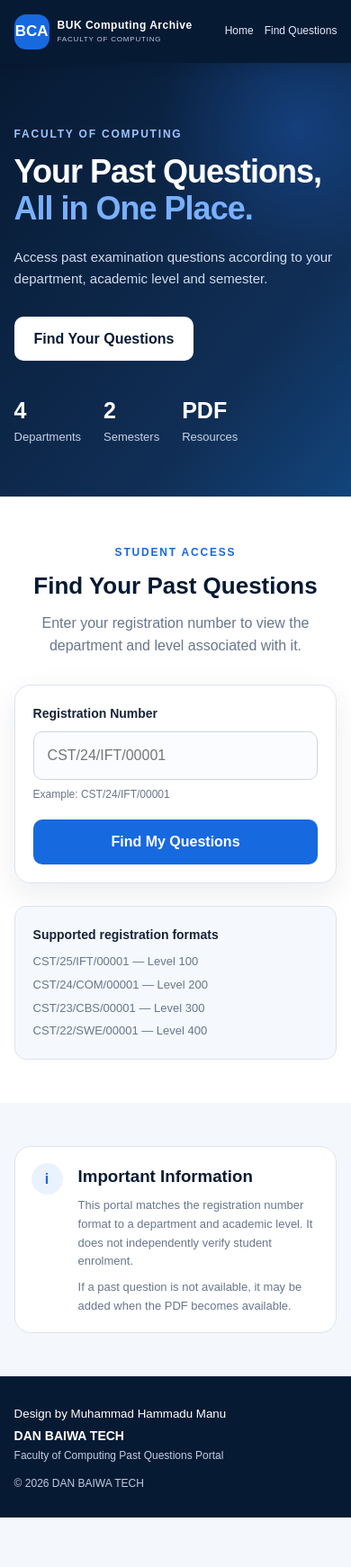
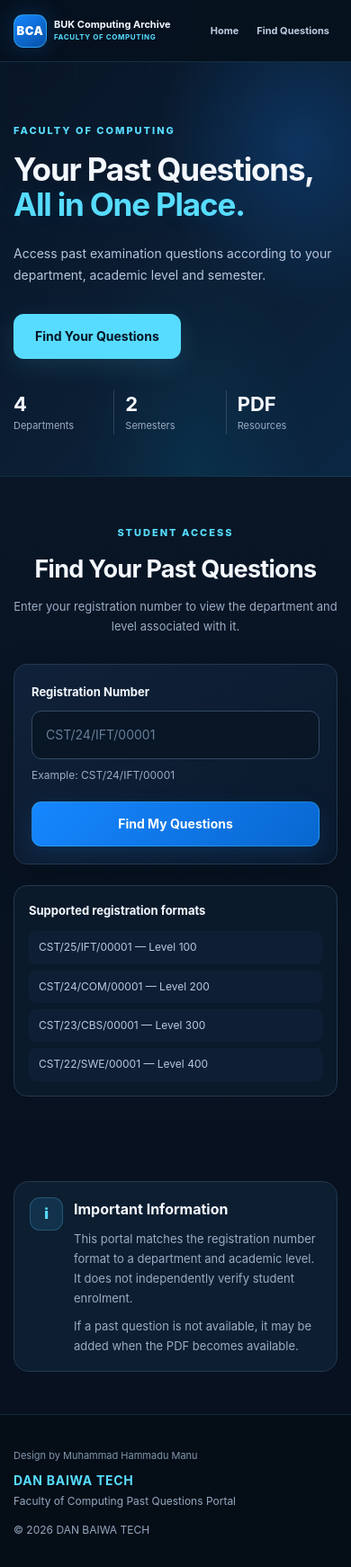
Before and after one commit to muhammadshareep87-lab/buk-computing-archive, a website: page index.html in a window 390 px wide. Shown: the whole page at 90% size. Before the commit the page ends 1687 px from the top, so only its background shows below. Drawn offline with Linux system fonts and the light colour scheme.

Commit message:
Refactor CSS styles and update variables
Updated CSS variables and styles for various elements including header, buttons, and sections. Improved responsiveness and accessibility features.

```diff
--- a/style.css
+++ b/style.css
@@ -1,17 +1,20 @@
 
 :root {
-    --navy: #071a33;
-    --navy-light: #102b4e;
-    --blue: #1769e0;
-    --blue-hover: #0d55bd;
-    --light-blue: #eaf2ff;
-    --white: #ffffff;
-    --background: #f4f7fc;
-    --text: #172337;
-    --muted: #68778c;
-    --border: #dce4ef;
-    --green: #16804a;
-    --shadow: 0 12px 35px rgba(7, 26, 51, 0.08);
+    --navy: #07111f;
+    --navy-light: #0c1b2e;
+    --surface: #102239;
+    --surface-hover: #152b43;
+    --blue: #1687ff;
+    --blue-hover: #0873e5;
+    --cyan: #57dcff;
+    --light-blue: #132e49;
+    --white: #f4f8ff;
+    --background: #07111f;
+    --text: #e7eef9;
+    --muted: #9aacc3;
+    --border: #243951;
+    --green: #42d392;
+    --shadow: 0 18px 45px rgba(0, 0, 0, 0.22);
     --radius: 18px;
 }
 
@@ -23,14 +26,17 @@
 
 html {
     scroll-behavior: smooth;
-    scroll-padding-top: 90px;
+    scroll-padding-top: 100px;
 }
 
 body {
-    font-family: Arial, Helvetica, sans-serif;
-    background: var(--background);
+    font-family: Inter, "Segoe UI", Arial, sans-serif;
+    background:
+        radial-gradient(ellipse at 10% 5%, rgba(22, 135, 255, 0.08), transparent 35%),
+        var(--background);
     color: var(--text);
-    line-height: 1.6;
+    line-height: 1.7;
+    min-height: 100vh;
 }
 
 a {
@@ -48,26 +54,36 @@ a {
     -webkit-tap-highlight-color: transparent;
 }
 
+a:focus-visible,
+button:focus-visible,
+input:focus-visible {
+    outline: 2px solid var(--cyan);
+    outline-offset: 4px;
+}
+
 .container {
     width: min(1120px, 92%);
-    margin: 0 auto;
+    margin-inline: auto;
 }
 
 .narrow-container {
     max-width: 680px;
 }
 
+/* HEADER */
+
 .site-header {
     position: sticky;
     top: 0;
     z-index: 100;
-    background: var(--navy);
-    color: var(--white);
-    box-shadow: 0 3px 16px rgba(0, 0, 0, 0.12);
+    background: rgba(7, 17, 31, 0.94);
+    border-bottom: 1px solid rgba(87, 220, 255, 0.14);
+    backdrop-filter: blur(18px);
+    -webkit-backdrop-filter: blur(18px);
 }
 
 .header-content {
-    min-height: 78px;
+    min-height: 82px;
     display: flex;
     justify-content: space-between;
     align-items: center;
@@ -77,19 +93,24 @@ a {
 .brand {
     display: flex;
     align-items: center;
-    gap: 12px;
+    gap: 13px;
+    min-width: 0;
 }
 
 .brand-mark {
-    width: 46px;
-    height: 46px;
-    border-radius: 13px;
+    width: 48px;
+    height: 48px;
+    flex-shrink: 0;
     display: grid;
     place-items: center;
-    background: var(--blue);
+    border: 1px solid rgba(87, 220, 255, 0.4);
+    border-radius: 14px;
+    background: linear-gradient(145deg, #1687ff, #0750a7);
+    box-shadow: 0 0 24px rgba(22, 135, 255, 0.22);
     color: white;
-    font-weight: 800;
-    font-size: 17px;
+    font-size: 16px;
+    font-weight: 900;
+    letter-spacing: 0.5px;
 }
 
 .brand strong,
@@ -98,39 +119,71 @@ a {
 }
 
 .brand strong {
+    color: var(--white);
     font-size: 15px;
-    letter-spacing: 0.5px;
+    line-height: 1.5;
+    letter-spacing: 0.2px;
 }
 
 .brand small {
-    color: #b9c9df;
+    color: var(--cyan);
     font-size: 10px;
-    letter-spacing: 1.3px;
+    font-weight: 700;
+    letter-spacing: 1.5px;
 }
 
 .main-nav {
     display: flex;
     align-items: center;
-    gap: 24px;
+    gap: 10px;
 }
 
 .main-nav a {
-    color: #e1eafa;
-    font-size: 14px;
-    transition: color 0.2s ease;
+    display: inline-flex;
+    align-items: center;
+    justify-content: center;
+    min-height: 42px;
+    padding: 9px 14px;
+    border: 1px solid transparent;
+    border-radius: 10px;
+    color: #bdcce0;
+    font-size: 13px;
+    font-weight: 650;
+    transition: 0.2s ease;
 }
 
 .main-nav a:hover {
-    color: white;
+    color: var(--cyan);
+    background: var(--surface);
+    border-color: var(--border);
 }
 
+/* HERO */
+
 .hero {
-    color: white;
+    position: relative;
+    isolation: isolate;
+    overflow: hidden;
+    padding: 94px 0 72px;
+    border-bottom: 1px solid rgba(87, 220, 255, 0.12);
     background:
-        radial-gradient(circle at 85% 15%, rgba(36, 113, 229, 0.32), transparent 30%),
-        linear-gradient(130deg, #071a33, #102e55 70%, #12447b);
-    padding: 88px 0 75px;
-    overflow: hidden;
+        radial-gradient(ellipse at 85% 20%, rgba(22, 135, 255, 0.22), transparent 34%),
+        radial-gradient(ellipse at 55% 100%, rgba(0, 213, 255, 0.07), transparent 42%),
+        linear-gradient(135deg, #081526 0%, #0b1e34 58%, #0b2743 100%);
+}
+
+.hero::before {
+    content: "";
+    position: absolute;
+    inset: 0;
+    z-index: -1;
+    pointer-events: none;
+    opacity: 0.2;
+    background-image:
+        linear-gradient(rgba(87, 220, 255, 0.08) 1px, transparent 1px),
+        linear-gradient(90deg, rgba(87, 220, 255, 0.08) 1px, transparent 1px);
+    background-size: 42px 42px;
+    mask-image: linear-gradient(to bottom, black, transparent 90%);
 }
 
 .hero-content {
@@ -139,107 +192,128 @@ a {
 
 .eyebrow {
     display: inline-block;
-    color: var(--blue);
-    font-size: 12px;
+    margin-bottom: 14px;
+    color: var(--cyan);
+    font-size: 11px;
     font-weight: 800;
-    letter-spacing: 1.8px;
-    margin-bottom: 12px;
-}
-
-.hero .eyebrow {
-    color: #9fc4ff;
+    letter-spacing: 2px;
 }
 
 .hero h1 {
-    font-size: clamp(36px, 6vw, 64px);
+    max-width: 850px;
+    margin-bottom: 23px;
+    color: var(--white);
+    font-size: clamp(36px, 6vw, 66px);
     line-height: 1.12;
     letter-spacing: -1.8px;
-    margin-bottom: 22px;
+    overflow-wrap: anywhere;
 }
 
 .hero h1 span {
-    color: #78b0ff;
+    color: var(--cyan);
+    text-shadow: 0 0 28px rgba(87, 220, 255, 0.13);
 }
 
 .hero-content > p {
-    color: #d2deee;
     max-width: 590px;
-    font-size: 17px;
-    margin-bottom: 30px;
+    margin-bottom: 31px;
+    color: #b6c6dc;
+    font-size: 16px;
 }
 
 .primary-button {
     display: inline-flex;
+    align-items: center;
     justify-content: center;
-    align-items: center;
-    min-height: 48px;
-    padding: 12px 22px;
-    border: none;
-    border-radius: 10px;
-    background: var(--blue);
+    min-height: 49px;
+    padding: 12px 23px;
+    border: 1px solid rgba(87, 220, 255, 0.24);
+    border-radius: 11px;
+    background: linear-gradient(135deg, #1687ff, #0867d0);
     color: white;
-    font-weight: 700;
+    font-weight: 750;
+    font-size: 14px;
+    text-align: center;
     cursor: pointer;
-    transition: background 0.2s ease, transform 0.2s ease;
+    box-shadow: 0 8px 25px rgba(22, 135, 255, 0.16);
+    transition: background 0.2s ease, transform 0.2s ease, box-shadow 0.2s ease;
 }
 
 .primary-button:hover {
-    background: var(--blue-hover);
-    transform: translateY(-1px);
+    background: linear-gradient(135deg, #2695ff, #0873e5);
+    box-shadow: 0 10px 28px rgba(22, 135, 255, 0.24);
+    transform: translateY(-2px);
 }
 
 .hero .primary-button {
-    background: white;
-    color: var(--navy);
+    background: var(--cyan);
+    color: #061526;
+    border-color: var(--cyan);
+    box-shadow: 0 8px 28px rgba(87, 220, 255, 0.12);
 }
 
 .hero .primary-button:hover {
-    background: #e9f1ff;
+    background: #a1efff;
 }
 
 .hero-stats {
     display: flex;
     flex-wrap: wrap;
-    gap: 45px;
-    margin-top: 48px;
+    gap: 0;
+    margin-top: 51px;
+    max-width: 650px;
 }
 
 .hero-stats div {
     display: flex;
     flex-direction: column;
+    min-width: 125px;
+    padding: 0 27px;
+    border-left: 1px solid rgba(154, 172, 195, 0.25);
+}
+
+.hero-stats div:first-child {
+    padding-left: 0;
+    border-left: 0;
 }
 
 .hero-stats strong {
-    font-size: 25px;
+    color: var(--white);
+    font-size: 27px;
+    line-height: 1.4;
 }
 
 .hero-stats span {
-    color: #c3d2e7;
-    font-size: 13px;
+    color: var(--muted);
+    font-size: 12px;
 }
 
+/* GENERAL SECTIONS */
+
 .section {
-    padding: 70px 0;
+    padding: 76px 0;
 }
 
 .finder-section {
-    background: var(--white);
+    background: linear-gradient(180deg, #091626, #07111f);
 }
 
 .section-heading {
-    margin-bottom: 30px;
+    margin-bottom: 31px;
 }
 
 .section-heading h2 {
-    font-size: clamp(26px, 4vw, 36px);
-    line-height: 1.2;
-    color: var(--navy);
-    margin-bottom: 12px;
+    margin-bottom: 13px;
+    color: var(--white);
+    font-size: clamp(26px, 4vw, 37px);
+    line-height: 1.25;
+    letter-spacing: -0.7px;
 }
 
 .section-heading p {
     max-width: 680px;
     color: var(--muted);
+    font-size: 14px;
 }
 
 .section-heading.centered {
@@ -247,46 +321,55 @@ a {
 }
 
 .section-heading.centered p {
-    margin: 0 auto;
+    margin-inline: auto;
 }
 
+/* REGISTRATION FORM */
+
 .finder-form {
-    padding: 28px;
+    padding: 30px;
     border: 1px solid var(--border);
-    border-radius: var(--radius);
-    background: var(--white);
+    border-radius: 20px;
+    background: linear-gradient(145deg, rgba(16, 34, 57, 0.98), rgba(10, 25, 43, 0.98));
     box-shadow: var(--shadow);
 }
 
 .finder-form label {
     display: block;
-    font-size: 14px;
-    font-weight: 700;
-    margin-bottom: 9px;
+    margin-bottom: 10px;
+    color: var(--white);
+    font-size: 13px;
+    font-weight: 750;
 }
 
 .finder-form input {
+    display: block;
     width: 100%;
-    min-height: 52px;
+    min-height: 54px;
     padding: 13px 15px;
-    border: 1px solid #cbd6e5;
-    border-radius: 10px;
+    border: 1px solid #314963;
+    border-radius: 11px;
     outline: none;
-    color: var(--navy);
-    background: #fbfcff;
+    background: #081626;
+    color: var(--white);
+    font-size: 15px;
     transition: border-color 0.2s, box-shadow 0.2s;
 }
 
+.finder-form input::placeholder {
+    color: #687f99;
+}
+
 .finder-form input:focus {
-    border-color: var(--blue);
-    box-shadow: 0 0 0 3px rgba(23, 105, 224, 0.12);
+    border-color: var(--cyan);
+    box-shadow: 0 0 0 3px rgba(87, 220, 255, 0.1);
 }
 
 .input-hint {
+    margin-top: 8px;
+    margin-bottom: 19px;
     color: var(--muted);
     font-size: 12px;
-    margin-top: 7px;
-    margin-bottom: 18px;
 }
 
 .full-button {
@@ -295,53 +378,69 @@ a {
 
 .finder-message {
     display: none;
-    margin-top: 15px;
-    font-size: 14px;
-    border-radius: 9px;
-    padding: 11px 13px;
+    margin-top: 16px;
+    padding: 12px 14px;
+    border: 1px solid transparent;
+    border-radius: 10px;
+    font-size: 13px;
+    overflow-wrap: anywhere;
 }
 
 .finder-message.success {
     display: block;
-    color: #11633a;
-    background: #eaf8f0;
+    color: #8cf2c1;
+    background: rgba(23, 128, 83, 0.14);
+    border-color: rgba(66, 211, 146, 0.3);
 }
 
 .finder-message.error {
     display: block;
-    color: #a51f2b;
-    background: #fff0f1;
+    color: #ff9ba5;
+    background: rgba(190, 40, 61, 0.12);
+    border-color: rgba(255, 100, 120, 0.27);
 }
 
 .finder-message.info {
     display: block;
-    color: #184e91;
-    background: #edf5ff;
+    color: #9cdbff;
+    background: rgba(22, 135, 255, 0.1);
+    border-color: rgba(22, 135, 255, 0.25);
 }
 
+/* FORMAT HELP */
+
 .format-help {
-    margin-top: 25px;
-    padding: 20px;
-    border-radius: 13px;
-    background: #f5f8fd;
+    margin-top: 23px;
+    padding: 22px;
     border: 1px solid var(--border);
+    border-radius: 15px;
+    background: #0b1a2b;
 }
 
 .format-help strong {
     display: block;
-    margin-bottom: 9px;
-    font-size: 14px;
+    margin-bottom: 12px;
+    color: var(--white);
+    font-size: 13px;
 }
 
 .format-help p {
-    color: var(--muted);
-    font-size: 13px;
-    margin-top: 5px;
+    margin-top: 7px;
+    padding: 8px 11px;
+    border-radius: 8px;
+    background: rgba(16, 34, 57, 0.7);
+    color: #b6c9df;
+    font-size: 12px;
     overflow-wrap: anywhere;
 }
 
+/* STUDENT RESULTS */
+
 .departments-section {
-    background: var(--background);
+    min-height: 250px;
+    background:
+        radial-gradient(ellipse at 90% 0%, rgba(22, 135, 255, 0.07), transparent 40%),
+        var(--background);
 }
 
 [hidden] {
@@ -352,89 +451,100 @@ a {
     display: grid;
     grid-template-columns: minmax(0, 1fr);
     gap: 22px;
-    max-width: 850px;
+    max-width: 900px;
 }
 
 .level-card {
     min-width: 0;
-    padding: 25px;
+    padding: 27px;
     border: 1px solid var(--border);
-    border-radius: var(--radius);
-    background: var(--white);
+    border-radius: 19px;
+    background: linear-gradient(145deg, #102239, #0b1a2b);
     box-shadow: var(--shadow);
 }
 
 .level-card-header {
-    padding-bottom: 18px;
+    padding-bottom: 19px;
+    margin-bottom: 21px;
     border-bottom: 1px solid var(--border);
-    margin-bottom: 20px;
 }
 
 .level-card-header h3 {
-    color: var(--navy);
-    font-size: 23px;
+    color: var(--cyan);
+    font-size: 24px;
 }
 
 .level-card-header p {
+    margin-top: 5px;
     color: var(--muted);
     font-size: 13px;
-    margin-top: 4px;
     overflow-wrap: anywhere;
 }
 
 .semester-block + .semester-block {
-    margin-top: 25px;
+    margin-top: 26px;
 }
 
 .semester-title {
+    margin-bottom: 13px;
+    color: var(--white);
     font-size: 15px;
-    color: var(--navy);
-    margin-bottom: 12px;
+    font-weight: 750;
 }
 
 .document-list {
     display: grid;
-    gap: 11px;
+    gap: 12px;
 }
 
 .document-item {
     display: flex;
     align-items: center;
     justify-content: space-between;
-    gap: 16px;
-    padding: 15px;
-    border: 1px solid var(--border);
-    border-radius: 12px;
-    background: #fbfcff;
+    gap: 17px;
+    min-width: 0;
+    padding: 16px;
+    border: 1px solid #263e57;
+    border-radius: 13px;
+    background: rgba(7, 17, 31, 0.65);
+    transition: border-color 0.2s, background 0.2s;
+}
+
+.document-item:hover {
+    border-color: #3c6a90;
+    background: #0d2034;
 }
 
 .document-info {
     display: flex;
     align-items: flex-start;
-    gap: 12px;
+    gap: 13px;
     min-width: 0;
 }
 
 .pdf-icon {
-    flex: 0 0 40px;
-    width: 40px;
-    height: 45px;
     display: grid;
+    flex: 0 0 43px;
     place-items: center;
-    border-radius: 8px;
-    color: #b42332;
-    background: #fff0f1;
+    width: 43px;
+    height: 47px;
+    border: 1px solid rgba(255, 111, 125, 0.25);
+    border-radius: 9px;
+    background: rgba(190, 40, 61, 0.12);
+    color: #ff8d9a;
     font-size: 11px;
-    font-weight: 800;
+    font-weight: 900;
 }
 
 .document-info h4 {
+    color: var(--white);
     font-size: 14px;
+    line-height: 1.5;
     overflow-wrap: anywhere;
 }
 
 .document-info p {
-    margin-top: 4px;
+    margin-top: 5px;
     color: var(--muted);
     font-size: 12px;
     overflow-wrap: anywhere;
@@ -449,86 +559,114 @@ a {
 
 .document-link {
     display: inline-flex;
+    align-items: center;
     justify-content: center;
-    align-items: center;
+    min-height: 37px;
     padding: 8px 12px;
+    border: 1px solid #2d4965;
     border-radius: 8px;
-    background: var(--light-blue);
-    color: #1558b0;
+    background: #132c45;
+    color: #b9eaff;
     font-size: 12px;
-    font-weight: 700;
+    font-weight: 750;
+    text-align: center;
+    transition: 0.2s ease;
 }
 
 .document-link:hover {
-    background: #d8e7ff;
+    border-color: var(--cyan);
+    background: #1a3a58;
+    color: white;
 }
 
 .document-link.download {
-    background: var(--blue);
+    border-color: #1687ff;
+    background: #1178e8;
     color: white;
 }
 
 .document-link.download:hover {
-    background: var(--blue-hover);
+    background: #3295ff;
 }
+
+/* EMPTY, LOADING AND COMING SOON */
 
 .coming-soon,
 .empty-message,
 .loading-message {
-    padding: 17px;
-    border: 1px dashed #c8d5e7;
-    border-radius: 11px;
-    background: #f7f9fd;
+    padding: 19px;
+    border: 1px dashed #304860;
+    border-radius: 12px;
+    background: rgba(7, 17, 31, 0.55);
     color: var(--muted);
-    font-size: 14px;
+    font-size: 13px;
+    overflow-wrap: anywhere;
 }
 
 .coming-soon strong {
     display: block;
-    color: var(--navy);
-    margin-bottom: 4px;
+    margin-bottom: 5px;
+    color: var(--cyan);
+    font-size: 14px;
+}
+
+.coming-soon p {
+    color: var(--muted);
+}
+
+/* INFORMATION */
+
+.information-section {
+    padding-top: 10px;
+    background: var(--background);
 }
 
 .info-card {
     display: flex;
     align-items: flex-start;
     gap: 17px;
-    padding: 24px;
+    padding: 25px;
     border: 1px solid var(--border);
-    border-radius: var(--radius);
-    background: var(--white);
+    border-radius: 17px;
+    background: #0d1e31;
 }
 
 .info-icon {
-    flex: 0 0 35px;
-    width: 35px;
-    height: 35px;
     display: grid;
+    flex: 0 0 37px;
     place-items: center;
-    border-radius: 50%;
-    background: var(--light-blue);
-    color: var(--blue);
-    font-weight: 800;
+    width: 37px;
+    height: 37px;
+    border: 1px solid rgba(87, 220, 255, 0.22);
+    border-radius: 11px;
+    background: #12314b;
+    color: var(--cyan);
+    font-weight: 900;
 }
 
 .info-card h3 {
-    color: var(--navy);
-    margin-bottom: 7px;
+    margin-bottom: 8px;
+    color: var(--white);
+    font-size: 16px;
 }
 
 .info-card p {
     color: var(--muted);
     font-size: 13px;
+    overflow-wrap: anywhere;
 }
 
 .info-card p + p {
-    margin-top: 8px;
+    margin-top: 9px;
 }
 
+/* FOOTER */
+
 .site-footer {
-    background: var(--navy);
-    color: white;
-    padding: 28px 0;
+    padding: 30px 0;
+    border-top: 1px solid rgba(87, 220, 255, 0.14);
+    background: #050d17;
+    color: var(--white);
 }
 
 .footer-content {
@@ -538,73 +676,41 @@ a {
     gap: 20px;
 }
 
+.footer-content small {
+    color: #8195ad;
+    font-size: 11px;
+}
+
 .footer-content strong {
+    display: inline-block;
+    margin-top: 3px;
+    color: var(--cyan);
     font-size: 14px;
+    letter-spacing: 0.7px;
 }
 
 .footer-content p {
-    color: #c0cde0;
+    color: #95a8bf;
     font-size: 12px;
 }
 
-@media (max-width: 650px) {
+/* TABLETS AND MOBILE */
+
+@media (max-width: 760px) {
     .header-content {
-        min-height: 70px;
-    }
-
-    .brand {
-        gap: 9px;
-    }
-
-    .brand-mark {
-        width: 39px;
-        height: 39px;
-    }
-
-    .brand strong {
-        font-size: 12px;
-    }
-
-    .brand small {
-        font-size: 8px;
-        letter-spacing: 0.8px;
-    }
-
-    .main-nav {
-        gap: 12px;
-    }
-
-    .main-nav a {
-        font-size: 12px;
+        min-height: 72px;
     }
 
     .hero {
-        padding: 65px 0 55px;
-    }
-
-    .hero h1 {
-        letter-spacing: -1px;
-    }
-
-    .hero-content > p {
-        font-size: 15px;
-    }
-
-    .hero-stats {
-        gap: 25px;
-        margin-top: 35px;
+        padding: 73px 0 58px;
     }
 
     .section {
-        padding: 48px 0;
+        padding: 58px 0;
     }
 
-    .finder-form {
-        padding: 20px;
-    }
-
-    .level-card {
-        padding: 17px;
+    .information-section {
+        padding-top: 5px;
     }
 
     .document-item {
@@ -617,11 +723,145 @@ a {
     }
 
     .document-actions a {
+        flex: 1 1 110px;
+    }
+}
+
+@media (max-width: 520px) {
+    html {
+        scroll-padding-top: 78px;
+    }
+
+    .container {
+        width: min(100% - 30px, 1120px);
+    }
+
+    .header-content {
+        min-height: 68px;
+        gap: 8px;
+    }
+
+    .brand {
+        gap: 8px;
+    }
+
+    .brand-mark {
+        width: 37px;
+        height: 37px;
+        border-radius: 11px;
+        font-size: 13px;
+    }
+
+    .brand strong {
+        font-size: 11px;
+        letter-spacing: 0;
+    }
+
+    .brand small {
+        font-size: 8px;
+        letter-spacing: 0.6px;
+    }
+
+    .main-nav {
+        gap: 2px;
+    }
+
+    .main-nav a {
+        min-height: 38px;
+        padding: 7px 8px;
+        font-size: 11px;
+        white-space: nowrap;
+    }
+
+    .hero {
+        padding: 61px 0 46px;
+    }
+
+    .hero h1 {
+        font-size: clamp(34px, 9vw, 46px);
+        letter-spacing: -1.2px;
+    }
+
+    .hero-content > p {
+        font-size: 14px;
+    }
+
+    .hero-stats {
+        margin-top: 35px;
+    }
+
+    .hero-stats div {
+        min-width: 0;
         flex: 1;
+        padding: 0 12px;
+    }
+
+    .hero-stats strong {
+        font-size: 22px;
+    }
+
+    .hero-stats span {
+        font-size: 11px;
+    }
+
+    .section {
+        padding: 47px 0;
+    }
+
+    .section-heading h2 {
+        font-size: 27px;
+    }
+
+    .section-heading p {
+        font-size: 13px;
+    }
+
+    .finder-form {
+        padding: 19px;
+        border-radius: 15px;
+    }
+
+    .finder-form input {
+        font-size: 14px;
+    }
+
+    .format-help {
+        padding: 16px;
+    }
+
+    .level-card {
+        padding: 17px;
+        border-radius: 15px;
+    }
+
+    .level-card-header h3 {
+        font-size: 21px;
+    }
+
+    .document-item {
+        padding: 13px;
+    }
+
+    .document-info {
+        gap: 10px;
+    }
+
+    .document-info h4 {
+        font-size: 13px;
+    }
+
+    .document-actions {
+        gap: 7px;
+    }
+
+    .document-link {
+        padding: 9px 8px;
+        font-size: 11px;
     }
 
     .info-card {
-        padding: 18px;
+        gap: 12px;
+        padding: 17px;
     }
 
     .footer-content {
@@ -630,6 +870,8 @@ a {
         gap: 12px;
     }
 }
+
+/* ACCESSIBILITY */
 
 @media (prefers-reduced-motion: reduce) {
     html {
```
